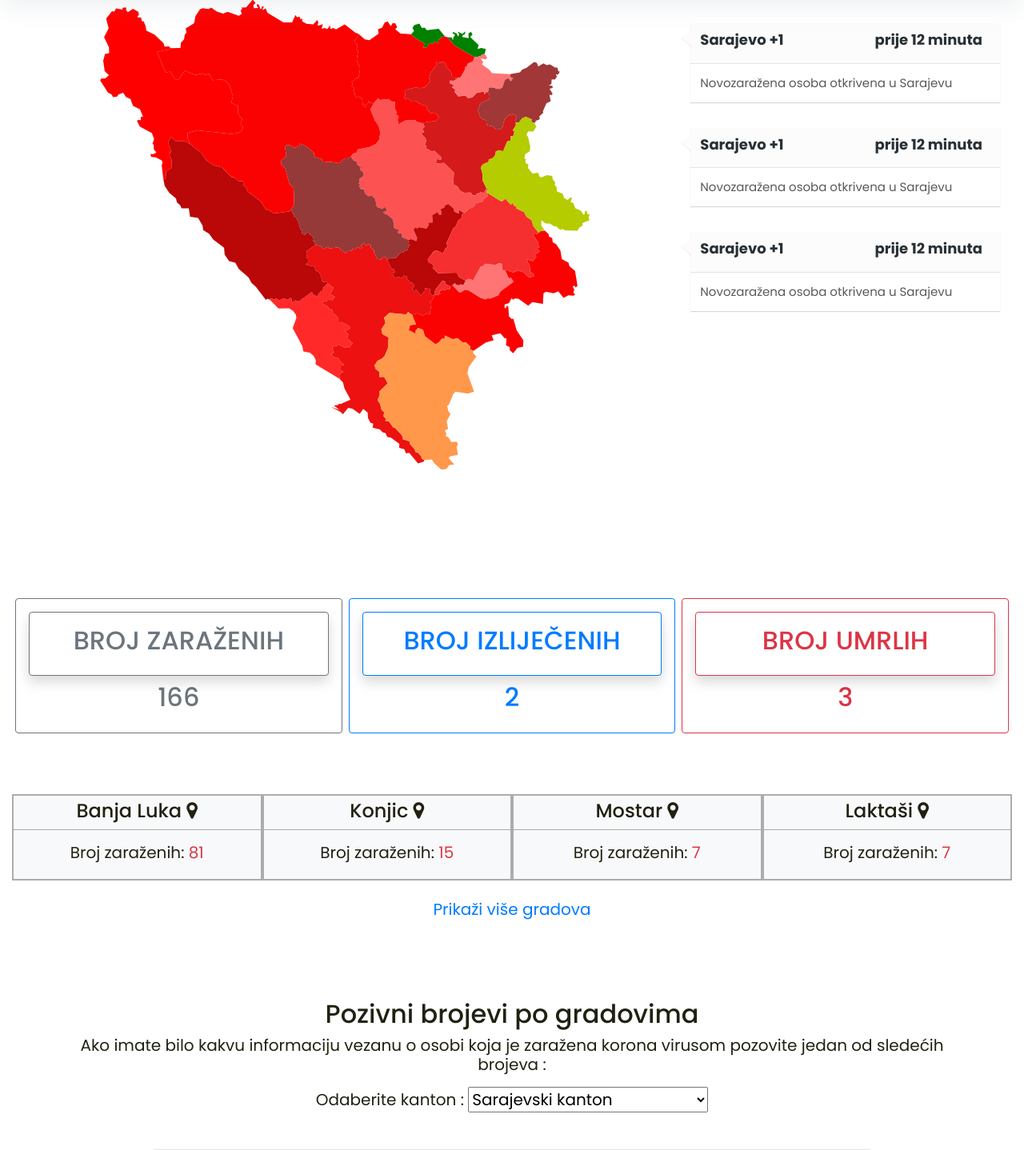
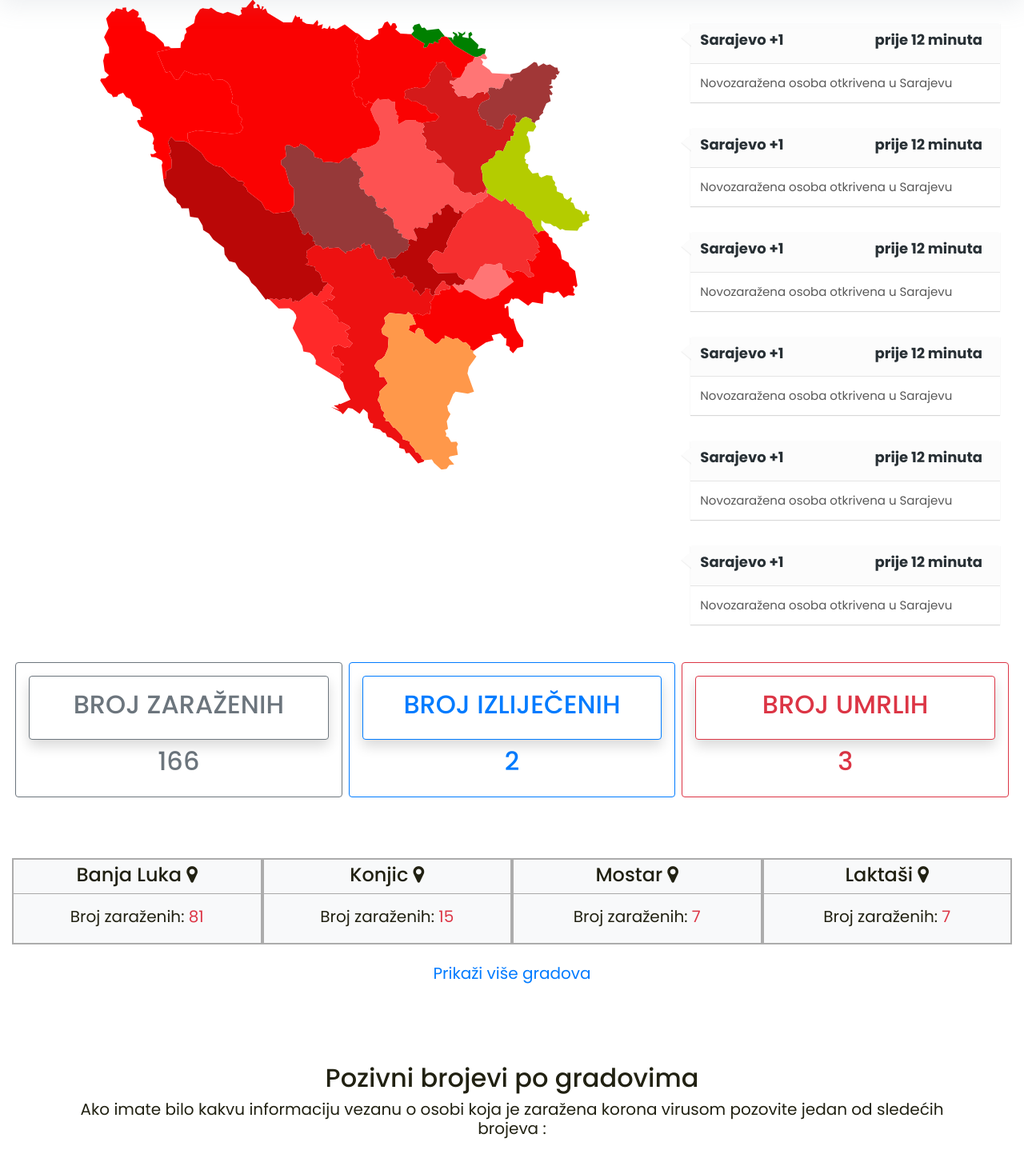
Before and after one commit to devAbu/bih-corona, a PHP site: page / in a window 1280 px wide. Shown: the part 74-1512 px from the top of the page at 80% size. Run offline with PHP 8.4, Linux system fonts and the light colour scheme.

Commit message:
simplebar

```diff
--- a/assets/css/style.css
+++ b/assets/css/style.css
@@ -202,6 +202,10 @@ body {
     -webkit-box-shadow: 0 1px 1px rgba(0, 0, 0, 0.15);
     -moz-box-shadow: 0 1px 1px rgba(0, 0, 0, 0.15);
     box-shadow: 0 1px 1px rgba(0, 0, 0, 0.15);
+}
+#scrollable{
+    height: 100vh;
+    background-color: #000 !important;
 }
 
 .live-feed-list .live-feed-box:before,
--- a/index.html
+++ b/index.html
@@ -16,12 +16,15 @@
 
 
     <!-- Bootstrap CSS -->
-    <link rel="stylesheet" href="https://stackpath.bootstrapcdn.com/bootstrap/4.4.1/css/bootstrap.min.css"
-        integrity="sha384-Vkoo8x4CGsO3+Hhxv8T/Q5PaXtkKtu6ug5TOeNV6gBiFeWPGFN9MuhOf23Q9Ifjh" crossorigin="anonymous">
+    <link rel="stylesheet" href="https://stackpath.bootstrapcdn.com/bootstrap/4.4.1/css/bootstrap.min.css">
 
     <!--Our Style-->
     <link rel="stylesheet" href="assets/css/style.css">
     <link rel="stylesheet" href="assets/css/responsive.css">
+
+    <!--Simplebar-->
+    <link rel="stylesheet" href="https://unpkg.com/simplebar@latest/dist/simplebar.css" />
+    <script src="https://unpkg.com/simplebar@latest/dist/simplebar.min.js"></script>
 
 </head>
 
@@ -80,7 +83,112 @@
                     <div class="text-center" id="map">
                     </div>
                 </div>
-                <div class="col-lg-4 col-12 center">
+                <div data-simplebar class="col-lg-4 col-12 center" style="max-height:100vh;">
+                    <ul class="live-feed-list">
+                        <li>
+                            <div class="live-feed-main-level">
+                                <div class="live-feed-box">
+                                    <div class="live-feed-head">
+                                        <h6 class="live-feed-name">Sarajevo +1 </h6>
+                                        <h6 class="live-feed-time">prije 12 minuta</h6>
+                                    </div>
+                                    <div class="live-feed-content">
+                                        Novozaražena osoba otkrivena u Sarajevu
+                                    </div>
+                                </div>
+                            </div>
+                        </li>
+                    </ul>
+                    <ul class="live-feed-list">
+                        <li>
+                            <div class="live-feed-main-level">
+                                <div class="live-feed-box">
+                                    <div class="live-feed-head">
+                                        <h6 class="live-feed-name">Sarajevo +1 </h6>
+                                        <h6 class="live-feed-time">prije 12 minuta</h6>
+                                    </div>
+                                    <div class="live-feed-content">
+                                        Novozaražena osoba otkrivena u Sarajevu
+                                    </div>
+                                </div>
+                            </div>
+                        </li>
+                    </ul>
+                    <ul class="live-feed-list">
+                        <li>
+                            <div class="live-feed-main-level">
+                                <div class="live-feed-box">
+                                    <div class="live-feed-head">
+                                        <h6 class="live-feed-name">Sarajevo +1 </h6>
+                                        <h6 class="live-feed-time">prije 12 minuta</h6>
+                                    </div>
+                                    <div class="live-feed-content">
+                                        Novozaražena osoba otkrivena u Sarajevu
+                                    </div>
+                                </div>
+                            </div>
+                        </li>
+                    </ul>
+                    <ul class="live-feed-list">
+                        <li>
+                            <div class="live-feed-main-level">
+                                <div class="live-feed-box">
+                                    <div class="live-feed-head">
+                                        <h6 class="live-feed-name">Sarajevo +1 </h6>
+                                        <h6 class="live-feed-time">prije 12 minuta</h6>
+                                    </div>
+                                    <div class="live-feed-content">
+                                        Novozaražena osoba otkrivena u Sarajevu
+                                    </div>
+                                </div>
+                            </div>
+                        </li>
+                    </ul>
+                    <ul class="live-feed-list">
+                        <li>
+                            <div class="live-feed-main-level">
+                                <div class="live-feed-box">
+                                    <div class="live-feed-head">
+                                        <h6 class="live-feed-name">Sarajevo +1 </h6>
+                                        <h6 class="live-feed-time">prije 12 minuta</h6>
+                                    </div>
+                                    <div class="live-feed-content">
+                                        Novozaražena osoba otkrivena u Sarajevu
+                                    </div>
+                                </div>
+                            </div>
+                        </li>
+                    </ul>
+                    <ul class="live-feed-list">
+                        <li>
+                            <div class="live-feed-main-level">
+                                <div class="live-feed-box">
+                                    <div class="live-feed-head">
+                                        <h6 class="live-feed-name">Sarajevo +1 </h6>
+                                        <h6 class="live-feed-time">prije 12 minuta</h6>
+                                    </div>
+                                    <div class="live-feed-content">
+                                        Novozaražena osoba otkrivena u Sarajevu
+                                    </div>
+                                </div>
+                            </div>
+                        </li>
+                    </ul>
+                    <ul class="live-feed-list">
+                        <li>
+                            <div class="live-feed-main-level">
+                                <div class="live-feed-box">
+                                    <div class="live-feed-head">
+                                        <h6 class="live-feed-name">Sarajevo +1 </h6>
+                                        <h6 class="live-feed-time">prije 12 minuta</h6>
+                                    </div>
+                                    <div class="live-feed-content">
+                                        Novozaražena osoba otkrivena u Sarajevu
+                                    </div>
+                                </div>
+                            </div>
+                        </li>
+                    </ul>
                     <ul class="live-feed-list">
                         <li>
                             <div class="live-feed-main-level">
@@ -172,7 +280,6 @@
     </section>
     <!-- END NUMBERS -->
 
-    <!-- CITY'S -->
     <!-- CITY'S -->
     <section id="city">
         <div class="box">
@@ -551,10 +658,8 @@
         </div>
     </section>
     <!-- END CITY'S -->
-    <!-- END CITY'S -->
 
     <!-- INFO --->
-
     <section id="info" class="pb-3">
         <div class="container">
             <div class="row">
```
